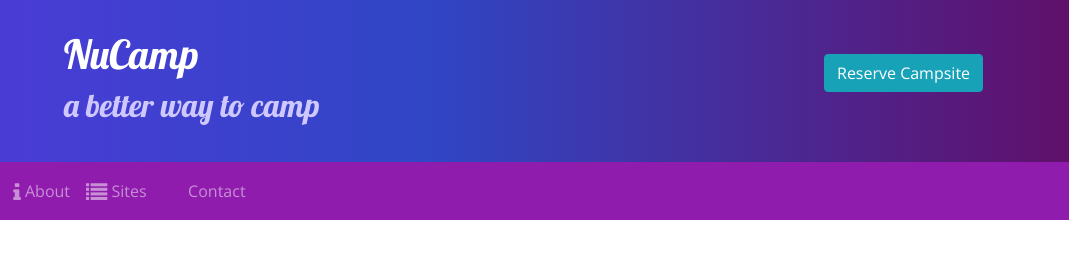
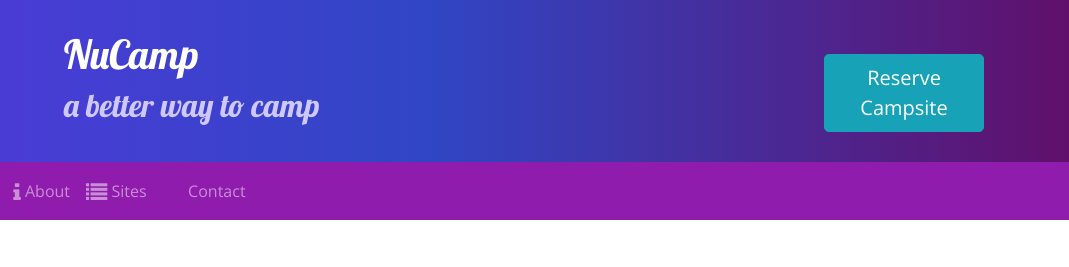
Before and after one commit to NaviTech11/NUCAMPSITE, a website: page index.html in a window 1280 px wide. Shown: the top 267 px of the page, 211-1280 px from the left. Drawn offline with nearby package versions, Linux system fonts and the light colour scheme.

Commit message:
Week 2 Assignment-Revised

```diff
--- a/index.html
+++ b/index.html
@@ -21,7 +21,7 @@
 </head>
 
 <body>
-<!-- JUMBOTRON -->
+<!-- JUMBOTRON - HEADER -->
     <header class="jumbotron jumbotron-fluid">
         <div class="container">
             <div class="row">
@@ -33,7 +33,7 @@
                     <h2>a better way to camp</h2>
                 </div>
                 <div class="col-md-4 col-xl-2">
-                    <a href="#reserveForm" class="btn btn-info mt-4">Reserve Campsite</a>
+                    <a role="button" href="#reserveForm" class="btn btn-info btn-lg mt-4">Reserve Campsite</a>
                 </div>
              </div>
         </div>
@@ -57,6 +57,7 @@
         </div>
     </nav>
 
+<!-- CONTENT -->
     <div class="container">
         <div class="row row-content align-items-center">
             <div class="col-sm-4 order-sm-last col-md-3">
@@ -141,6 +142,7 @@
         </div>
     </div>
 
+<!-- FOOTER -->
     <footer class="site-footer">
         <div class="container">
             <div class="row">
```
